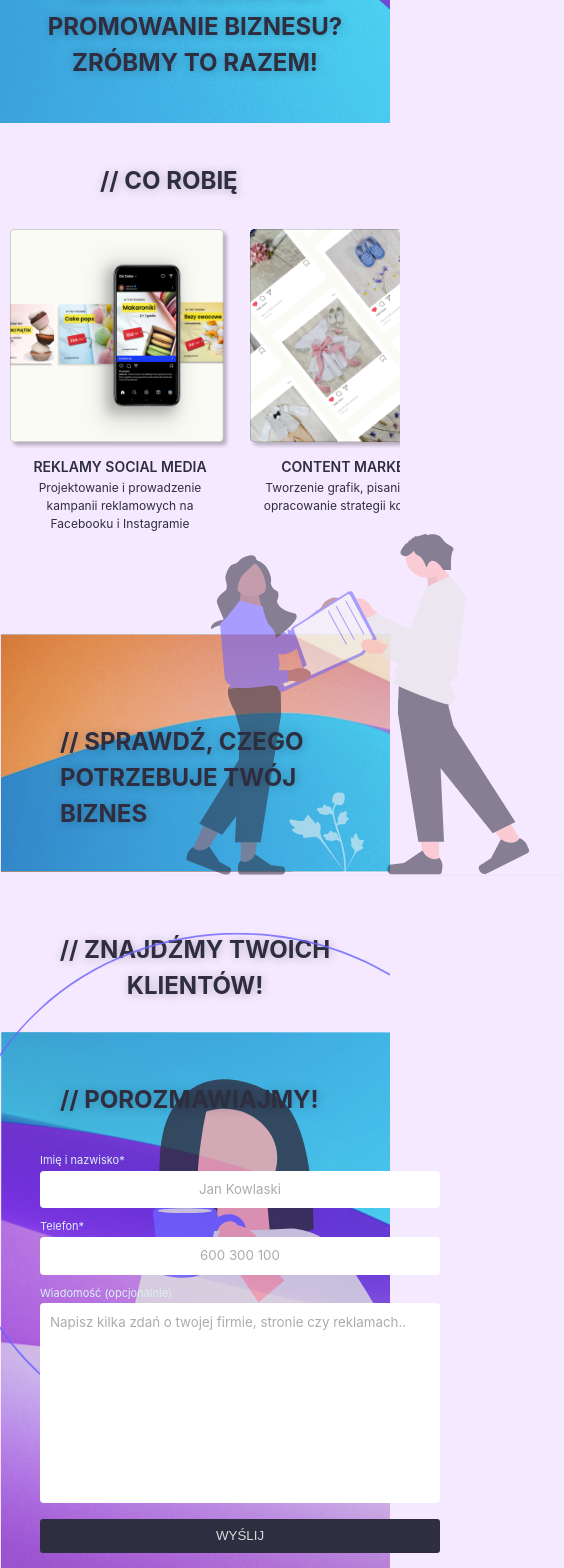
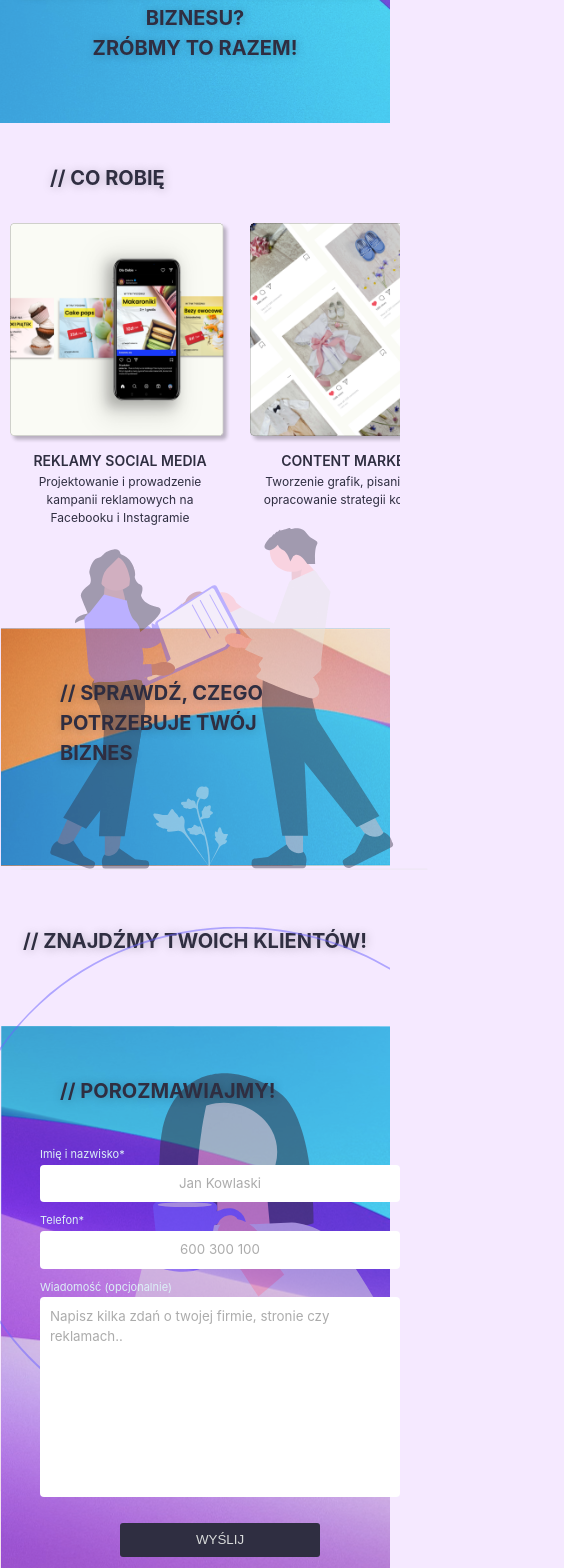
Before and after one commit to OrJaku/ew-marketing, a React (Vite) app: page / in a window 390 px wide. Shown: the part 140-1708 px from the top of the page, 564 px wide, since content can reach past the window. Built offline with nearby package versions, Linux system fonts and the light colour scheme.

Commit message:
Fixed problem with responisiveness

```diff
--- a/src/components/BottomBanner/BottomBanner.module.css
+++ b/src/components/BottomBanner/BottomBanner.module.css
@@ -8,5 +8,5 @@
     float: right;
     margin-right: 0px;
     margin-top: -100px;
-    opacity: 0.8;
+    opacity: 0.5;
 }
--- a/src/components/BottomContactForm/BottomContactForm.module.css
+++ b/src/components/BottomContactForm/BottomContactForm.module.css
@@ -10,6 +10,7 @@ form {
     padding-top: 120px;
     margin: auto;
     position: absolute;
+    align-items: center;
 }
 
 form>div {
@@ -20,6 +21,10 @@ form>div {
 form>div>div {
     display: block;
 
+}
+
+input, textarea{
+    width: 400px;
 }
 
 label {
@@ -45,8 +50,8 @@ label {
     align-items: center;
     margin-left: auto;
     margin-right: auto;
-    margin-top: 10px;
-    width: 400px;
+    margin-top: 20px;
+    width: 300px;
 }
 
 
@@ -57,3 +62,13 @@ label {
 
     }
 }
+
+@media screen and (max-width: 950px) {
+    input, textarea {
+        width: 360px;
+    }
+
+    .button {
+        width: 200px;
+    }
+}
--- a/src/components/HeaderContent/HeaderContent.module.css
+++ b/src/components/HeaderContent/HeaderContent.module.css
@@ -17,6 +17,7 @@
     align-items: center;
     position: relative;
     width: var(--page-max-width);
+
 }
 
 
@@ -37,6 +38,9 @@
         overflow-y: hidden;
         justify-content: unset;
         width: 400px;
+    }
 
+    .htext {
+        margin-left: 50px;
     }
 }
--- a/src/components/MiddleBanner/MiddleBanner.jsx
+++ b/src/components/MiddleBanner/MiddleBanner.jsx
@@ -8,6 +8,7 @@ const MiddleBanner = ({ middleBannerRef }) => {
     return (
         <div className={styles.container}>
             <div
+
                 ref={middleBannerRef}
                 style={{ backgroundImage: `url(${middleBanner})` }}
                 className={styles.banner}>
--- a/src/components/MiddleBanner/MiddleBanner.module.css
+++ b/src/components/MiddleBanner/MiddleBanner.module.css
@@ -12,7 +12,7 @@
     margin-right: 10px;
     top: -100px;
     left: 70%;
-    opacity: 0.8;
+    opacity: 0.6;
 }
 
 .htext {
@@ -20,12 +20,21 @@
     padding-top: 90px;
 }
 
+@media screen and (max-width: 1250px) {
+    .peopleimg {
+        left: 45%;
+    }
+}
+
 @media screen and (max-width: 720px) {
     .peopleimg {
-        left: 40%;
+        left: 5%;
     }
 
     .htext {
         margin-right: 70px;
+        padding-top: 50px;
+
     }
+
 }
--- a/src/index.css
+++ b/src/index.css
@@ -1,4 +1,4 @@
-:root{
+:root {
   font-family: Inter, system-ui, Avenir, Helvetica, Arial, sans-serif;
   color: rgba(255, 255, 255, 0.87);
   --bg-color: #F5E9FF;
@@ -16,11 +16,11 @@
   line-height: 1.5;
 
 
-  box-sizing:  border-box;
+  box-sizing: border-box;
   padding: 0;
 }
 
-body{
+body {
   margin: 0px;
   margin-bottom: 10px;
 }
@@ -32,7 +32,6 @@ header {
 input {
   padding: 9px;
   text-align: center;
-  min-width: 400px;
   border: unset;
   border-radius: 4px;
 }
@@ -46,7 +45,6 @@ input::placeholder {
 textarea {
   font-family: Inter, system-ui, Avenir, Helvetica, Arial, sans-serif;
   padding: 10px;
-  min-width: 400px;
   min-height: 200px;
   border: unset;
   border-radius: 4px;
@@ -102,3 +100,10 @@ a {
   font-size: 24px;
   text-shadow: 1px 1px 10px #00000040;
 }
+
+
+@media screen and (max-width: 740px) {
+  .banner-text {
+    font-size: 20px;
+  }
+}
```
Lines whose indentation alone changed are shown as unchanged.
